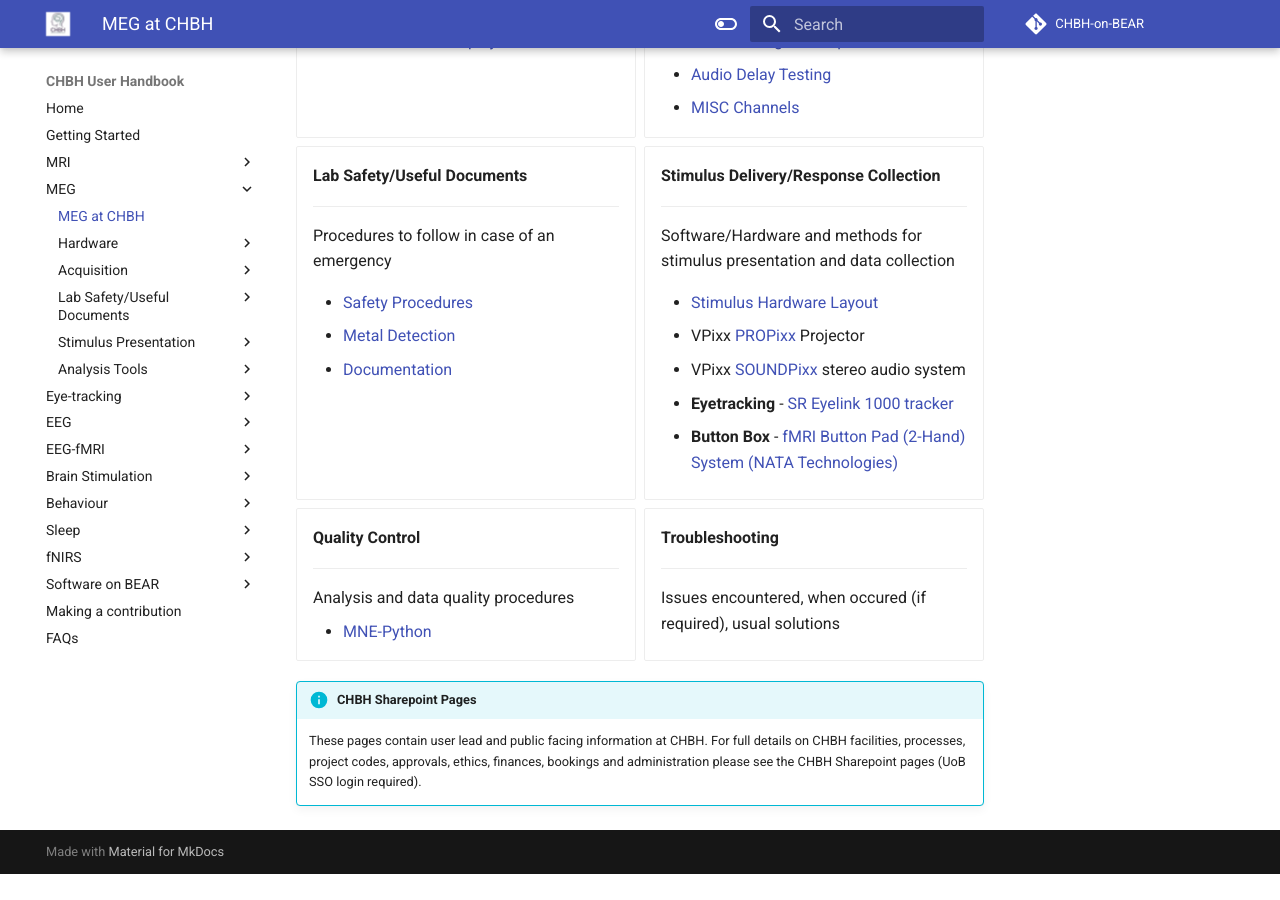
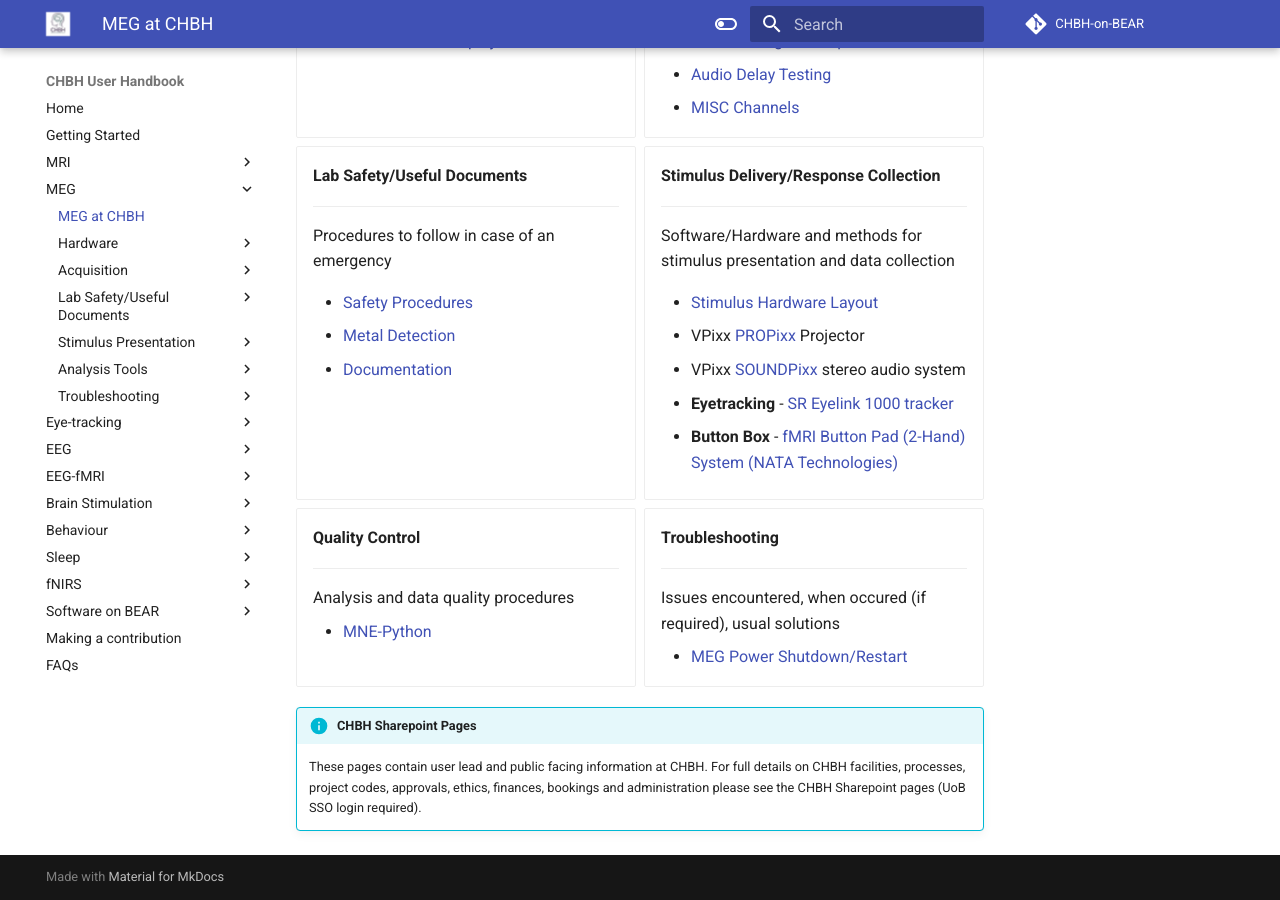
Before and after one commit to chbh-opensource/chbh-on-bear, an MkDocs documentation site: the page built from docs/meg/index.md, in a window 1280 px wide and 900 px high, scrolled down 799 px. Built offline with MkDocs 1.6.1 and Material for MkDocs 9.7.7, drawn with Linux system fonts in a browser that asks for light colours; comment, search, counter and statistics services are not loaded; before the commit the page ends 1673 px from its top, so only the background shows below that.

Commit message:
Finally starting on Troubleshooting repo

```diff
--- a/docs/meg/index.md
+++ b/docs/meg/index.md
@@ -97,6 +97,8 @@ Guides and documentation for MEG analysis and data collection at the CHBH.
 
     Issues encountered, when occured (if required), usual solutions
 
+    - [MEG Power Shutdown/Restart](troubleshooting/shutdown_restart.md)
+
 
 </div>
 
--- a/mkdocs.yml
+++ b/mkdocs.yml
@@ -114,6 +114,8 @@ nav:
       - VPixx Projector: meg/stimulus/propixx.md
     - Analysis Tools:
       - MNE-Python: meg/analysis/mne.md
+    - Troubleshooting:
+      - MEG Power Shutdown/Restart: meg/troubleshooting/shutdown_restart.md
   - Eye-tracking:
     - eye-tracking/index.md
   - EEG:
```
Also changed, not shown: docs/meg/troubleshooting/shutdown_restart.md (added, +1 -0 lines).
